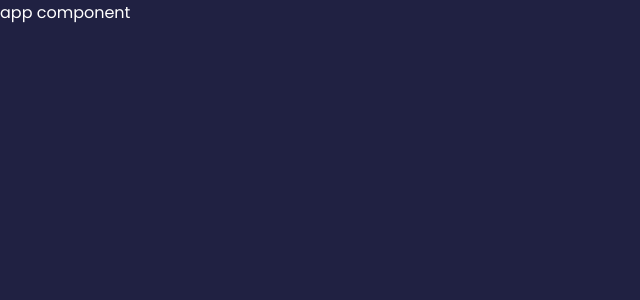
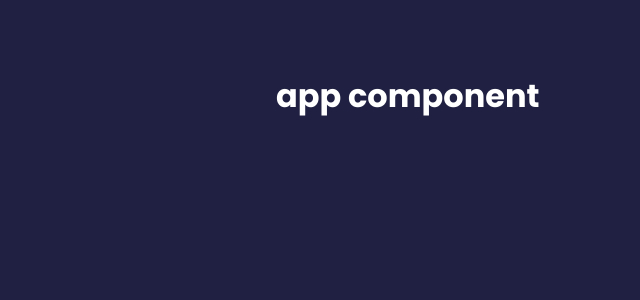
Before and after one commit to blsgrn/Feedback-React-App, a React (Create React App) app in the folder feedback-app/: page / in a window 1280 px wide. Shown: the top 300 px of the page, without its empty margins (0-640 px from the left). Built offline with nearby package versions, Linux system fonts and the light colour scheme.

Commit message:
Create Header component with PropTypes checking  and defaulProps

```diff
--- a/feedback-app/src/App.js
+++ b/feedback-app/src/App.js
@@ -1,6 +1,15 @@
 import './Index.css';
+import Header from './components/Header';
+
 function App() {
-  return <h>app component</h>;
+  return (
+    <>
+      <Header />
+      <div className="container">
+        <h1>app component</h1>
+      </div>
+    </>
+  );
 }
 
 export default App;
--- /dev/null
+++ b/feedback-app/src/components/Header.jsx
@@ -0,0 +1,15 @@
+// import React from 'react'
+import PropTypes from 'prop-types';
+
+function Header({ text }) {
+  return <header className="container">{text}</header>;
+}
+
+// Header.defaultProps = {
+//   text: 'Feedback UI',
+// };
+
+Header.propTypes = {
+  text: PropTypes.string,
+};
+export default Header;
```
